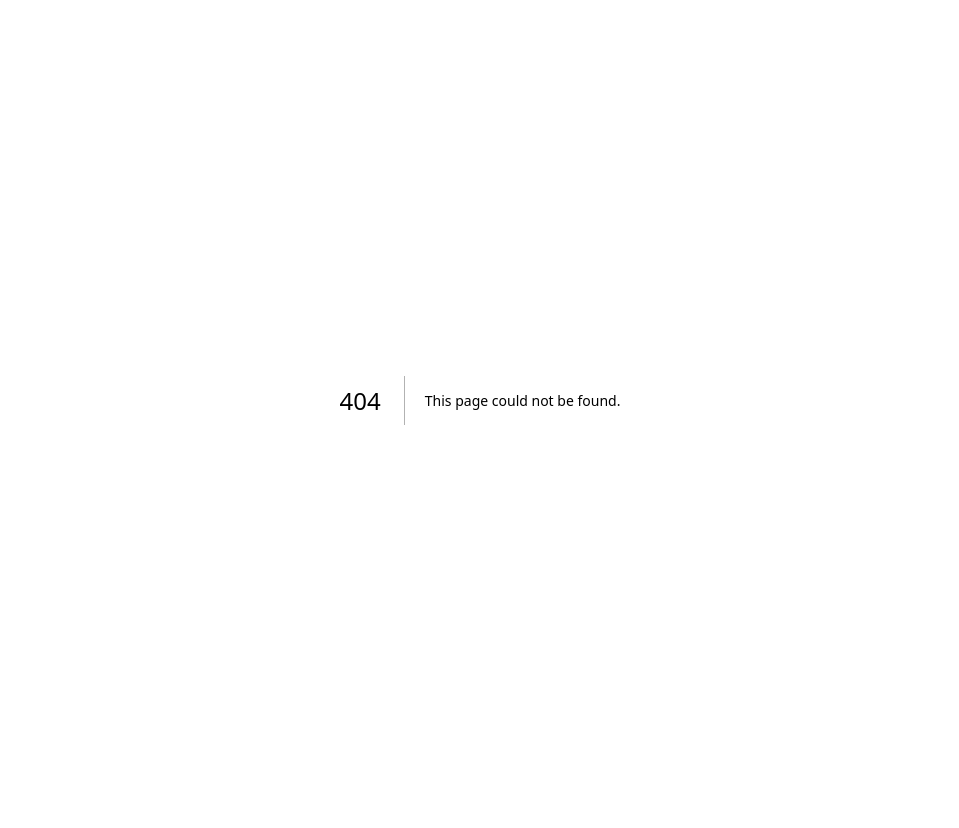
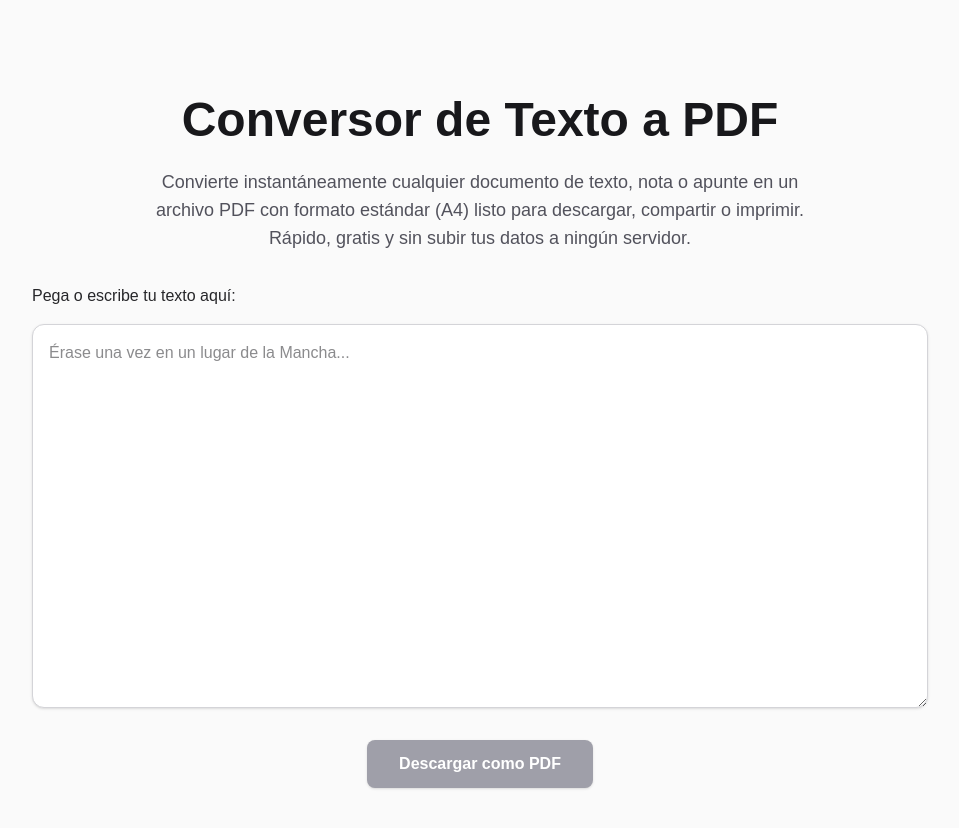
Before and after one commit to orgueira/myutils, a Next.js app: page /herramientas/texto-a-pdf in a window 1280 px wide. Before the commit this address had no page. Shown: the top 828 px of the page, without its empty margins (160-1119 px from the left). Before the commit the page ends 800 px from the top, so only its background shows below. Built offline with nearby package versions, Linux system fonts and the light colour scheme.

Commit message:
feat: anadir conversor de texto a pdf y mejorar estructura SEO

```diff
--- a/package.json
+++ b/package.json
@@ -9,6 +9,7 @@
     "lint": "eslint"
   },
   "dependencies": {
+    "jspdf": "^4.2.0",
     "next": "16.1.6",
     "react": "19.2.3",
     "react-dom": "19.2.3"
--- /dev/null
+++ b/script.js
@@ -0,0 +1 @@
+console.log("¡Hola, mundo!");
--- /dev/null
+++ b/src/app/herramientas/texto-a-pdf/layout.tsx
@@ -0,0 +1,20 @@
+import type { Metadata } from "next";
+
+export const metadata: Metadata = {
+  title: "Conversor de Texto a PDF Online Gratis | MyUtils",
+  description: "Convierte instantáneamente cualquier texto, nota o apunte en un archivo PDF con formato A4. Rápido, seguro (el texto no se envía a ningún servidor), gratuito y sin registro.",
+  keywords: "conversor texto pdf, txt a pdf, crear pdf online, texto a pdf gratis, convertidor pdf, pasar texto a pdf",
+  openGraph: {
+    title: "Conversor de Texto a PDF Online Gratis",
+    description: "Convierte cualquier texto en un archivo PDF al instante.",
+    type: "website",
+  }
+};
+
+export default function TextoAPdfLayout({
+  children,
+}: {
+  children: React.ReactNode;
+}) {
+  return <>{children}</>;
+}
--- /dev/null
+++ b/src/app/herramientas/texto-a-pdf/page.tsx
@@ -0,0 +1,78 @@
+"use client";
+
+import { useState } from "react";
+import jsPDF from "jspdf";
+
+export default function TextoAPdf() {
+  const [texto, setTexto] = useState("");
+
+  const generarPDF = () => {
+    if (!texto.trim()) return;
+
+    // Crear un nuevo documento PDF (por defecto es A4 vertical)
+    const doc = new jsPDF();
+
+    // Configuración de la página
+    const pageWidth = doc.internal.pageSize.width;
+    const pageHeight = doc.internal.pageSize.height;
+    const margen = 20;
+    const maxAnchoLinea = pageWidth - margen * 2;
+    const altoLinea = 10; // Espaciado entre líneas
+
+    // Posición inicial (Y)
+    let y = margen;
+
+    // Dividir el texto introducido en líneas que quepan dentro del margen de la hoja
+    const lineas = doc.splitTextToSize(texto, maxAnchoLinea);
+
+    // Iterar sobre cada línea para escribirla en el PDF
+    lineas.forEach((linea: string) => {
+      // Si la línea actual va a sobrepasar el borde inferior, crear una nueva página
+      if (y > pageHeight - margen) {
+        doc.addPage();
+        y = margen; // Reiniciar la posición Y al margen superior
+      }
+      doc.text(linea, margen, y);
+      y += altoLinea;
+    });
+
+    // Descargar el archivo
+    doc.save("texto-convertido.pdf");
+  };
+
+  return (
+    <main className="flex min-h-screen flex-col items-center p-8 sm:p-24 bg-zinc-50 dark:bg-zinc-900">
+      <div className="w-full max-w-4xl flex flex-col items-center">
+        {/* Encabezado SEO optimizado (H1 principal) */}
+        <h1 className="text-4xl sm:text-5xl font-bold mb-6 text-center text-zinc-900 dark:text-zinc-50">
+          Conversor de Texto a PDF
+        </h1>
+        <p className="text-lg text-zinc-600 dark:text-zinc-400 mb-8 text-center max-w-2xl">
+          Convierte instantáneamente cualquier documento de texto, nota o apunte en un archivo PDF con formato estándar (A4) listo para descargar, compartir o imprimir. Rápido, gratis y sin subir tus datos a ningún servidor.
+        </p>
+
+        {/* Zona de interacción del usuario */}
+        <div className="w-full flex flex-col gap-4">
+          <label htmlFor="texto" className="font-medium text-zinc-800 dark:text-zinc-200">
+            Pega o escribe tu texto aquí:
+          </label>
+          <textarea
+            id="texto"
+            value={texto}
+            onChange={(e) => setTexto(e.target.value)}
+            className="w-full h-96 p-4 rounded-xl border border-zinc-300 dark:border-zinc-700 bg-white dark:bg-zinc-800 text-zinc-900 dark:text-zinc-100 shadow-sm focus:ring-2 focus:ring-blue-500 focus:border-transparent outline-none resize-y"
+            placeholder="Érase una vez en un lugar de la Mancha..."
+          />
+
+          <button
+            onClick={generarPDF}
+            disabled={!texto.trim()}
+            className="w-full sm:w-auto self-center mt-4 px-8 py-3 bg-blue-600 hover:bg-blue-700 disabled:bg-zinc-400 dark:disabled:bg-zinc-700 text-white font-semibold rounded-lg shadow transition-colors"
+          >
+            Descargar como PDF
+          </button>
+        </div>
+      </div>
+    </main>
+  );
+}
--- a/src/app/page.tsx
+++ b/src/app/page.tsx
@@ -1,9 +1,60 @@
-import Image from "next/image";
+import Link from "next/link";
+import { Metadata } from "next";
+
+// Metadatos SEO para la página principal
+export const metadata: Metadata = {
+  title: "MyUtils | Herramientas web gratis y seguras online",
+  description: "Colección de herramientas útiles y utilidades gratis directamente en tu navegador. Sin registro ni instalaciones. Rápido, seguro y orientado a la productividad.",
+  keywords: "herramientas online, utilidades web, gratis, productividad online",
+};
 
 export default function Home() {
   return (
-    <main className="flex min-h-screen flex-col items-center justify-center p-24">
-      <h1 className="text-4xl font-bold">Bienvenido a myutils</h1>
+    <main className="flex min-h-screen flex-col items-center p-8 sm:p-24 bg-zinc-50 dark:bg-zinc-900">
+
+      {/* Cabecera (Hero Section) */}
+      <div className="w-full max-w-5xl flex flex-col items-center text-center mt-12 mb-16">
+        <h1 className="text-5xl sm:text-6xl font-extrabold tracking-tight text-zinc-900 dark:text-zinc-50 mb-6">
+          MyUtils <span className="text-blue-600">Herramientas Web</span>
+        </h1>
+        <p className="text-xl text-zinc-600 dark:text-zinc-400 max-w-3xl">
+          Tu navaja suiza de utilidades diarias. Herramientas rápidas, gratuitas y totalmente seguras (se ejecutan en tu propio navegador) para aumentar tu productividad.
+        </p>
+      </div>
+
+      {/* Grid o Directorio de Herramientas */}
+      <div className="w-full max-w-5xl grid grid-cols-1 sm:grid-cols-2 lg:grid-cols-3 gap-6">
+
+        {/* Tarjeta (Card) para el Conversor PDF */}
+        <Link
+          href="/herramientas/texto-a-pdf"
+          className="group flex flex-col p-6 rounded-2xl border border-zinc-200 dark:border-zinc-800 bg-white dark:bg-zinc-950 hover:border-blue-500 hover:shadow-lg hover:shadow-blue-500/10 transition-all duration-300"
+        >
+          <div className="flex items-center justify-center w-12 h-12 rounded-xl bg-blue-100 text-blue-600 dark:bg-blue-900/30 dark:text-blue-400 mb-4">
+            <svg xmlns="http://www.w3.org/2000/svg" fill="none" viewBox="0 0 24 24" strokeWidth={1.5} stroke="currentColor" className="w-6 h-6">
+              <path strokeLinecap="round" strokeLinejoin="round" d="M19.5 14.25v-2.625a3.375 3.375 0 00-3.375-3.375h-1.5A1.125 1.125 0 0113.5 7.125v-1.5a3.375 3.375 0 00-3.375-3.375H8.25m2.25 0H5.625c-.621 0-1.125.504-1.125 1.125v17.25c0 .621.504 1.125 1.125 1.125h12.75c.621 0 1.125-.504 1.125-1.125V11.25a9 9 0 00-9-9z" />
+            </svg>
+          </div>
+          <h2 className="text-xl font-semibold text-zinc-900 dark:text-zinc-50 mb-2 group-hover:text-blue-600 transition-colors">
+            Conversor Texto a PDF
+          </h2>
+          <p className="text-zinc-600 dark:text-zinc-400 flex-grow">
+            Transforma rápidamente cualquier bloque de texto, apuntes o notas en un documento PDF bien formateado y listo para descargar.
+          </p>
+        </Link>
+
+        {/* Espacio para futuras herramientas (placeholder visual) */}
+        <div className="flex flex-col p-6 rounded-2xl border border-zinc-200 dark:border-zinc-800 border-dashed bg-zinc-50/50 dark:bg-zinc-900/50 justify-center items-center text-center opacity-70">
+           <h3 className="text-lg font-medium text-zinc-500 dark:text-zinc-500 mb-1">
+             Próximamente...
+           </h3>
+           <p className="text-sm text-zinc-400 dark:text-zinc-600">
+             Más utilidades increíbles están en camino.
+           </p>
+        </div>
+
+      </div>
+
     </main>
   );
 }
```
Also changed, not shown: 1 other file (tests, documents, lock files or other folders).
